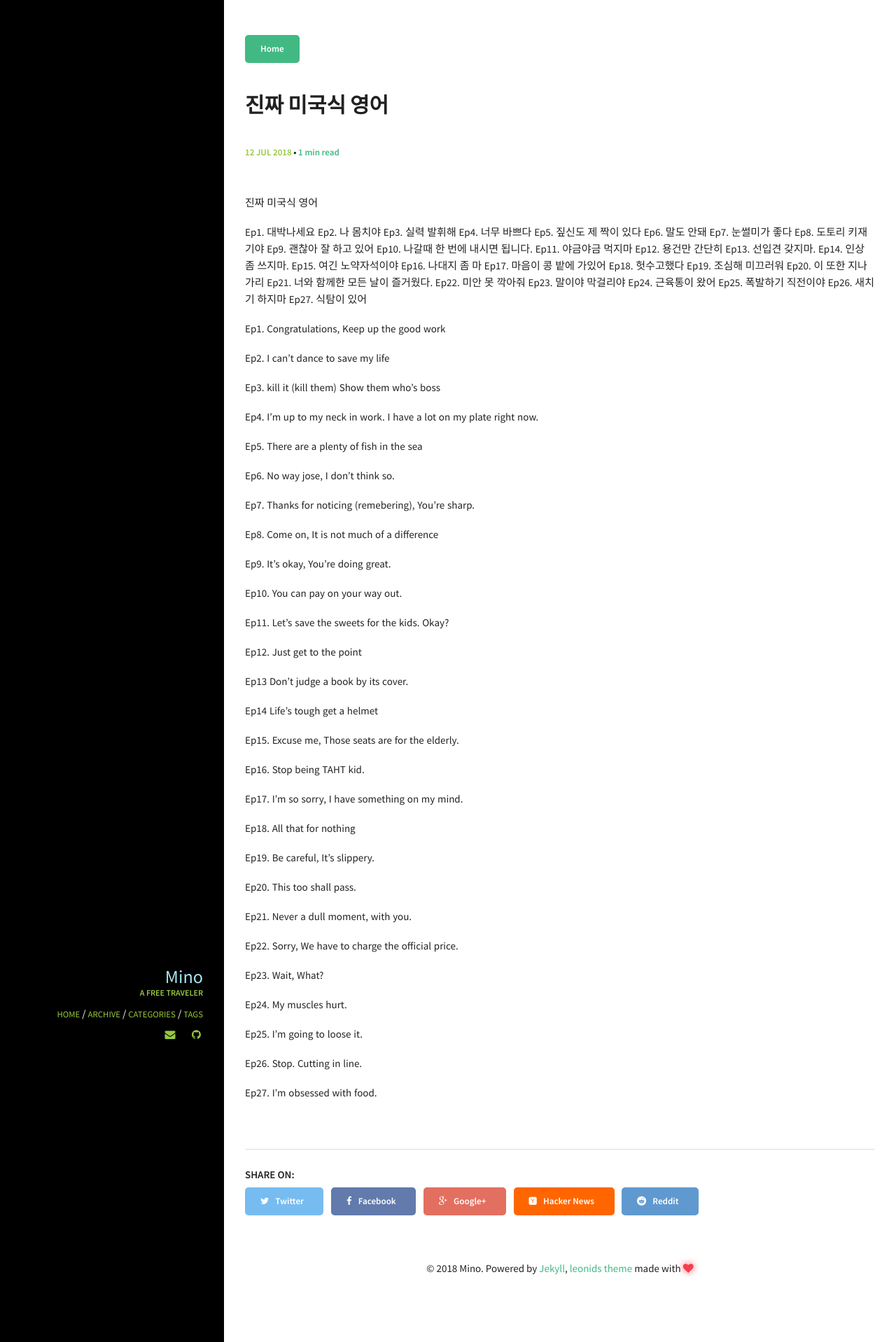
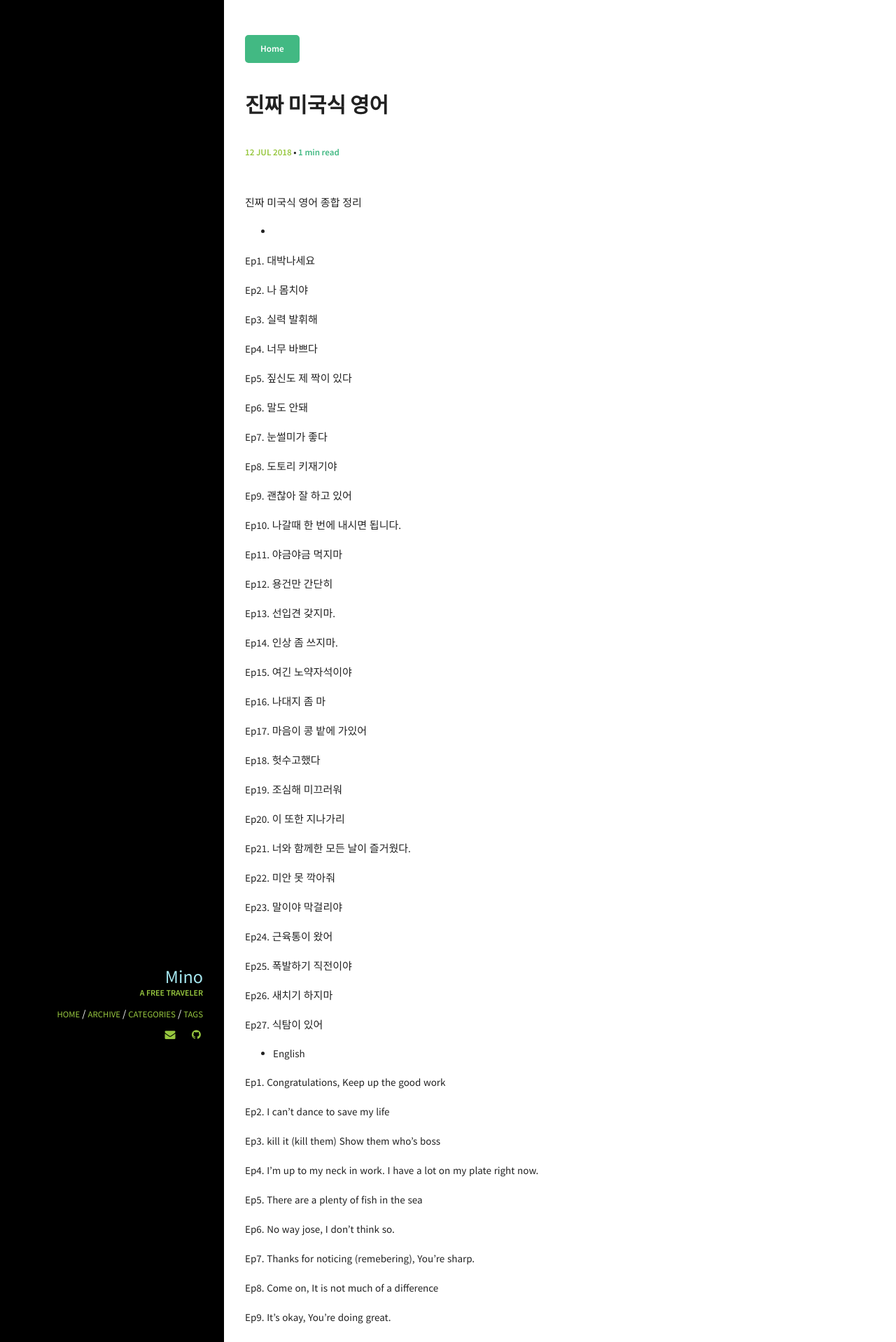
Before and after one commit to minoblog/minoblog.github.io, a Jekyll site: the page built from _posts/2018-07-12-English-study.md, in a window 1280 px wide. Shown: the top 1918 px of the page at 70% size. Built offline with Jekyll 4.4.1, drawn with Linux system fonts in a browser that asks for light colours.

Commit message:
Update 2018-07-12-English-study.md

```diff
--- a/_posts/2018-07-12-English-study.md
+++ b/_posts/2018-07-12-English-study.md
@@ -6,35 +6,66 @@ categories: [study]
 comments: true
 ---
 
-진짜 미국식 영어
+진짜 미국식 영어 종합 정리
+
+-
 
 Ep1. 대박나세요
+
 Ep2. 나 몸치야
+
 Ep3. 실력 발휘해
+
 Ep4. 너무 바쁘다
+
 Ep5. 짚신도 제 짝이 있다
+
 Ep6. 말도 안돼
+
 Ep7. 눈썰미가 좋다
+
 Ep8. 도토리 키재기야
+
 Ep9. 괜찮아 잘 하고 있어
+
 Ep10. 나갈때 한 번에 내시면 됩니다.
+
 Ep11. 야금야금 먹지마
+
 Ep12. 용건만 간단히
+
 Ep13. 선입견 갖지마.
+
 Ep14. 인상 좀 쓰지마.
+
 Ep15. 여긴 노약자석이야
+
 Ep16. 나대지 좀 마
+
 Ep17. 마음이 콩 밭에 가있어
+
 Ep18. 헛수고했다
+
 Ep19. 조심해 미끄러워
+
 Ep20. 이 또한 지나가리
+
 Ep21. 너와 함께한 모든 날이 즐거웠다.
+
 Ep22. 미안 못 깍아줘
+
 Ep23. 말이야 막걸리야
+
 Ep24. 근육통이 왔어
+
 Ep25. 폭발하기 직전이야
+
 Ep26. 새치기 하지마
+
 Ep27. 식탐이 있어
+
+
+- English
 
 Ep1. Congratulations, Keep up the good work
 
```
